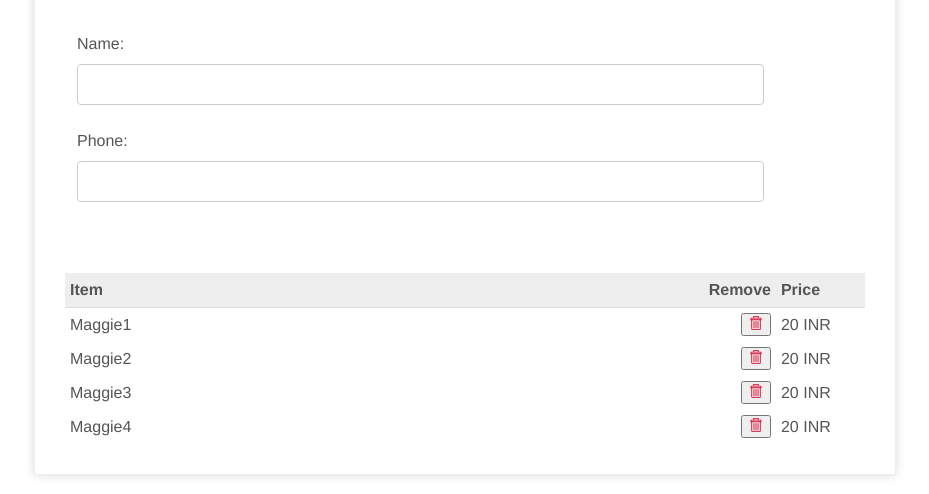
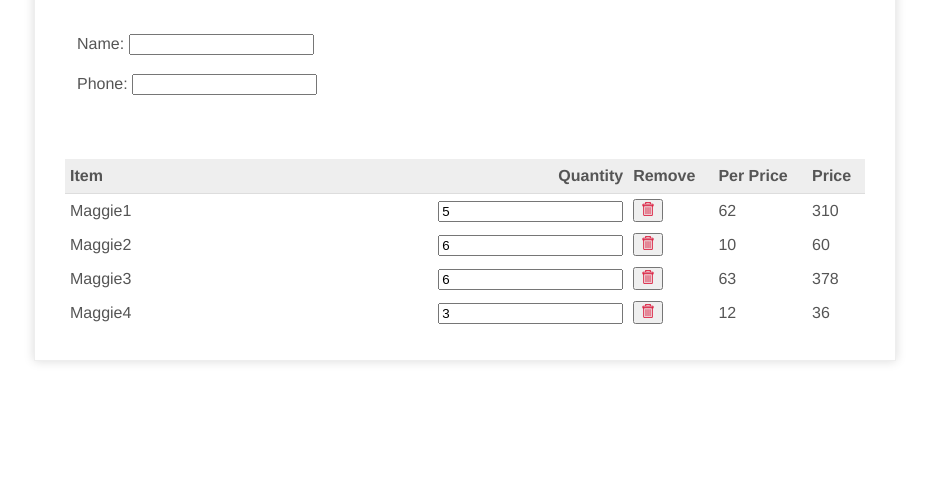
Before and after one commit to rajarshikhare/sas, a website: page page/new_bill/index.html in a window 1280 px wide. Shown: the part 306-800 px from the top of the page, without its empty margins (175-1104 px from the left). Drawn offline with nearby package versions, Linux system fonts and the light colour scheme.

Commit message:
modified Table logic

```diff
--- a/page/new_bill/index.html
+++ b/page/new_bill/index.html
@@ -1,5 +1,6 @@
 <!doctype html>
 <html>
+<script type="text/javascript" src="http://ajax.googleapis.com/ajax/libs/jquery/1.7.2/jquery.min.js"></script>
 
 <head>
     <meta charset="utf-8">
@@ -98,7 +99,7 @@
             text-align: left;
         }
 
-        input[type=text],
+        /*input[type=text],
         select {
             width: 100%;
             padding: 12px 20px;
@@ -107,7 +108,7 @@
             border: 1px solid #ccc;
             border-radius: 4px;
             box-sizing: border-box;
-        }
+        }*/
     </style>
 </head>
 
@@ -149,7 +150,13 @@
                     Item
                 </td>
                 <td>
+                    Quantity
+                </td>
+                <td>
                     Remove
+                </td>
+                <td>
+                    Per Price
                 </td>
                 <td>
                     Price
--- a/page/new_bill/scripts/billing.js
+++ b/page/new_bill/scripts/billing.js
@@ -5,10 +5,20 @@ var d = new Date();
 document.getElementById("current_date").innerHTML += d.getDate() + "-" + d.getMonth() + "-" + d.getFullYear();
 
 
-function add_item(item_name, item_price) {
+function add_item(item_name, quantity, item_price) {
     var tr = document.createElement("tr");
+    //Item Name***************
     var td1 = document.createElement("td");
+    var node1 = document.createTextNode(item_name);
+    td1.appendChild(node1);
+    //Quantity*****************
     var td2 = document.createElement("td");
+    var node2 = document.createElement("input");
+    node2.type = "text";
+    node2.value = quantity;
+    node2.setAttribute("onchange", 'update_price("' + item_name + '")');
+    td2.appendChild(node2);
+    //Remove item***************
     var td3 = document.createElement("td");
     var button = document.createElement("button");
     button.setAttribute("onclick", 'remove_item("' + item_name + '")');
@@ -17,14 +27,23 @@ function add_item(item_name, item_price) {
     img.setAttribute("width", "14");
     img.setAttribute("src", "static/delete.svg");
     button.appendChild(img);
-    var node1 = document.createTextNode(item_name);
-    var node2 = document.createTextNode(item_price);
-    td1.appendChild(node1);
-    td2.appendChild(node2);
     td3.appendChild(button);
+    //Per price
+    var td4 = document.createElement("td");
+    td4.setAttribute("class", "per_price");
+    var node3 = document.createTextNode(item_price);
+    td4.appendChild(node3);
+    //Price
+    var td5 = document.createElement("td");
+    td5.setAttribute("class", "price");
+    var node4 = document.createTextNode(item_price*quantity);
+    td5.appendChild(node4);
+    //**************************/
     tr.appendChild(td1);
+    tr.appendChild(td2);
     tr.appendChild(td3);
-    tr.appendChild(td2);
+    tr.appendChild(td4);
+    tr.appendChild(td5);
     tr.setAttribute("id", item_name);
     var element = document.getElementById("main_table");
     element.appendChild(tr);
@@ -33,14 +52,21 @@ function add_item(item_name, item_price) {
 
 
 var i = 3;
-add_item("Maggie1", "20 INR");
-add_item("Maggie2", "20 INR");
-add_item("Maggie3", "20 INR");
-add_item("Maggie4", "20 INR");
+add_item("Maggie1", 5, 62);
+add_item("Maggie2",6, 10);
+add_item("Maggie3",6, 63);
+add_item("Maggie4",3, 12);
 
-//setInterval(function(){add_item("Maggie", "20 INR", i++)}, 1000);
+//setInterval(function(){add_item("Maggie", "20 INR")}, 1000);
 
 function remove_item(item_name){
-    console.log("'#" + item_name + "'");
-    $('"#' + item_name + '"').remove();
+    $("#" + item_name).remove();
 }
+
+function update_price(item_name){
+    var tmp = document.getElementById(item_name);
+    price = tmp.getElementsByClassName("price");
+    per_price = tmp.getElementsByClassName("per_price");
+    quantity = tmp.getElementsByTagName("input");
+    price[0].innerHTML = per_price[0].innerHTML*quantity[0].value;
+}
```
